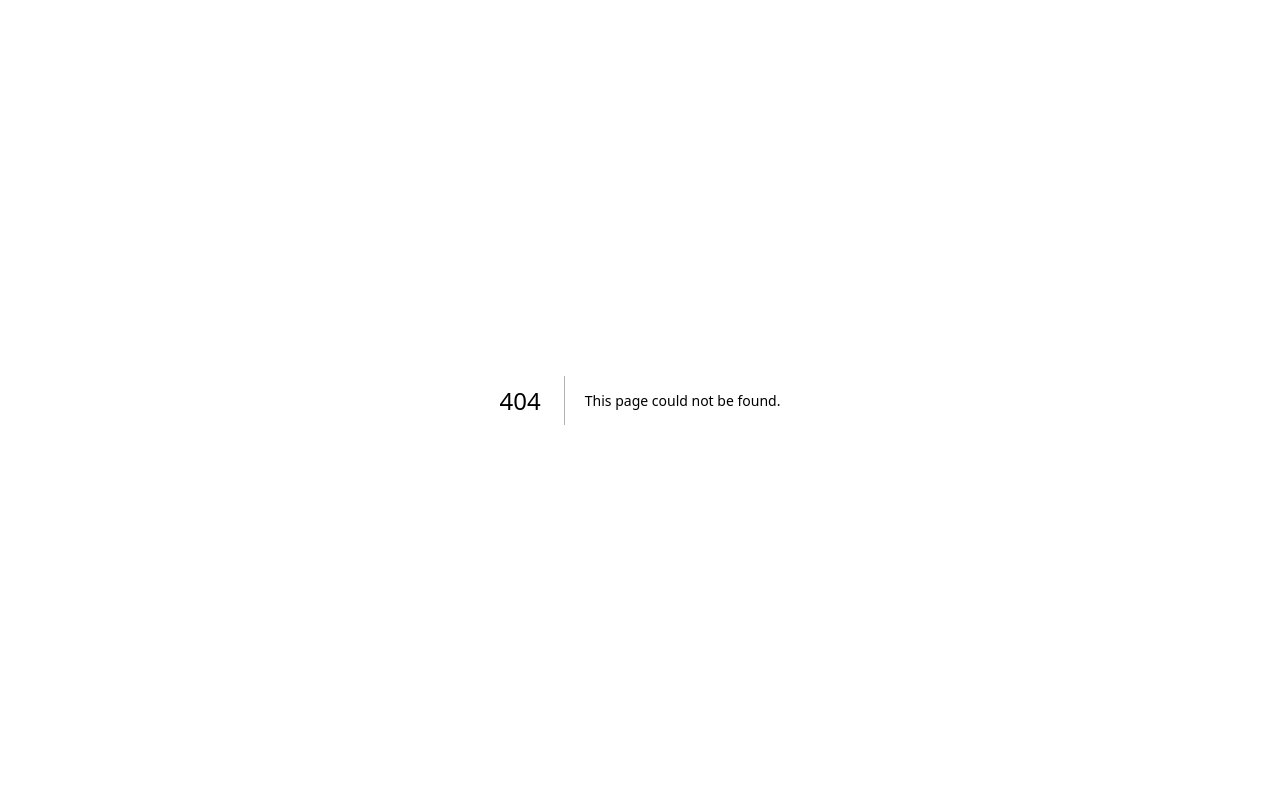
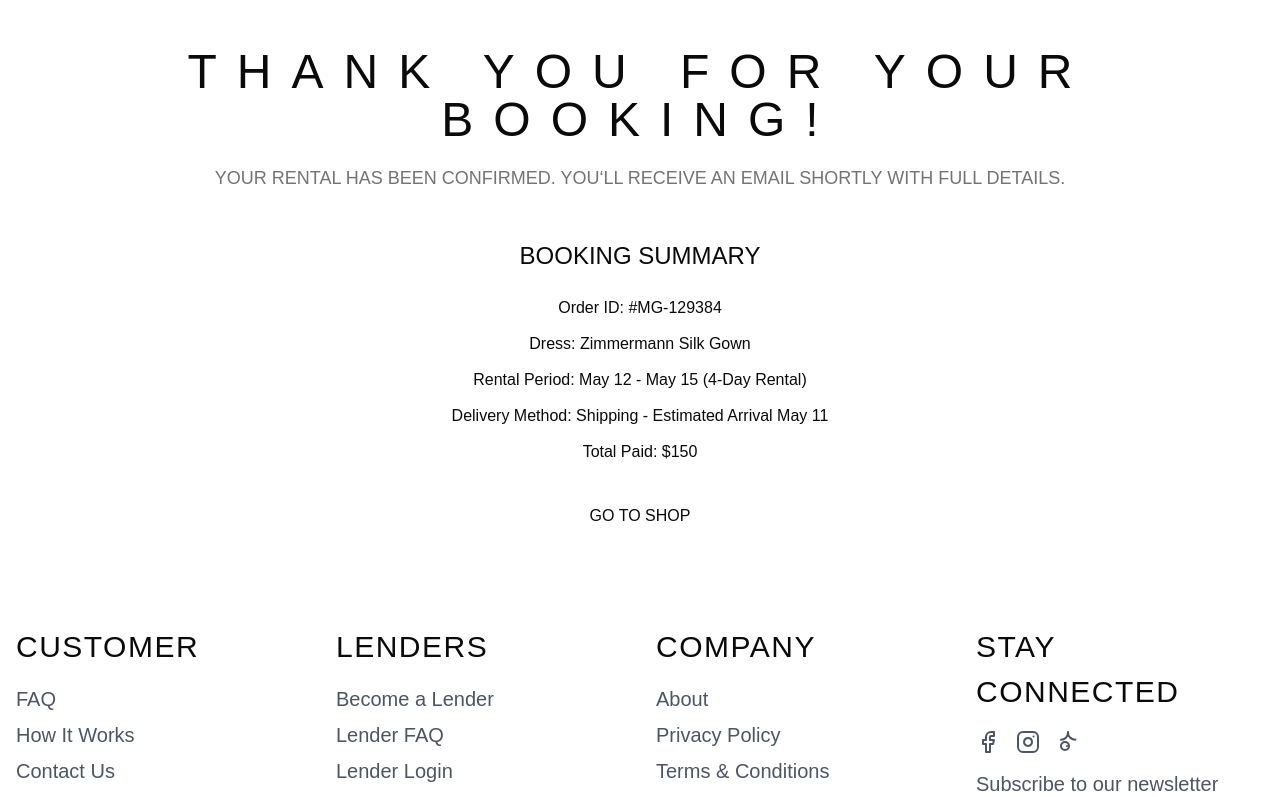
Before and after one commit to badhon252/dress-rental-website, a Next.js app: page /checkout/confermation in a window 1280 px wide. Before the commit this address had no page. Shown: the top 797 px of the page. Built offline with nearby package versions, Linux system fonts and the light colour scheme.

Commit message:
add confermation page

```diff
--- /dev/null
+++ b/src/app/(website)/checkout/confermation/page.tsx
@@ -0,0 +1,51 @@
+import Link from 'next/link'
+import React from 'react'
+
+const page = () => {
+  return (
+    <div className="flex flex-col items-center justify-center w-full max-w-7xl mx-auto px-4 py-12 text-center">
+      <h1 className="sub-title">
+        THANK YOU FOR YOUR BOOKING!
+      </h1>
+
+      <p className="text-sm sm:text-base md:text-lg text-muted-foreground mb-12 max-w-7xl my-5">
+        YOUR RENTAL HAS BEEN CONFIRMED. YOU&lsquo;LL RECEIVE AN EMAIL SHORTLY WITH FULL DETAILS.
+      </p>
+
+      <div className="w-full max-w-xl mx-auto">
+        <h2 className="text-lg sm:text-xl md:text-2xl font-medium mb-6">BOOKING SUMMARY</h2>
+
+        <div className="space-y-3 mb-10 text-center">
+          <div className="mb-2">
+            <span className="font-medium">Order ID: </span>
+            <span>#MG-129384</span>
+          </div>
+
+          <div className="mb-2">
+            <span className="font-medium">Dress: </span>
+            <span>Zimmermann Silk Gown</span>
+          </div>
+
+          <div className="mb-2">
+            <span className="font-medium">Rental Period: </span>
+            <span>May 12 - May 15 (4-Day Rental)</span>
+          </div>
+
+          <div className="mb-2">
+            <span className="font-medium">Delivery Method: </span>
+            <span>Shipping - Estimated Arrival May 11</span>
+          </div>
+
+          <div className="mb-2">
+            <span className="font-medium">Total Paid: </span>
+            <span>$150</span>
+          </div>
+        </div>
+
+        <Link href="/shop">GO TO SHOP</Link>
+      </div>
+    </div>
+  )
+}
+
+export default page
```
